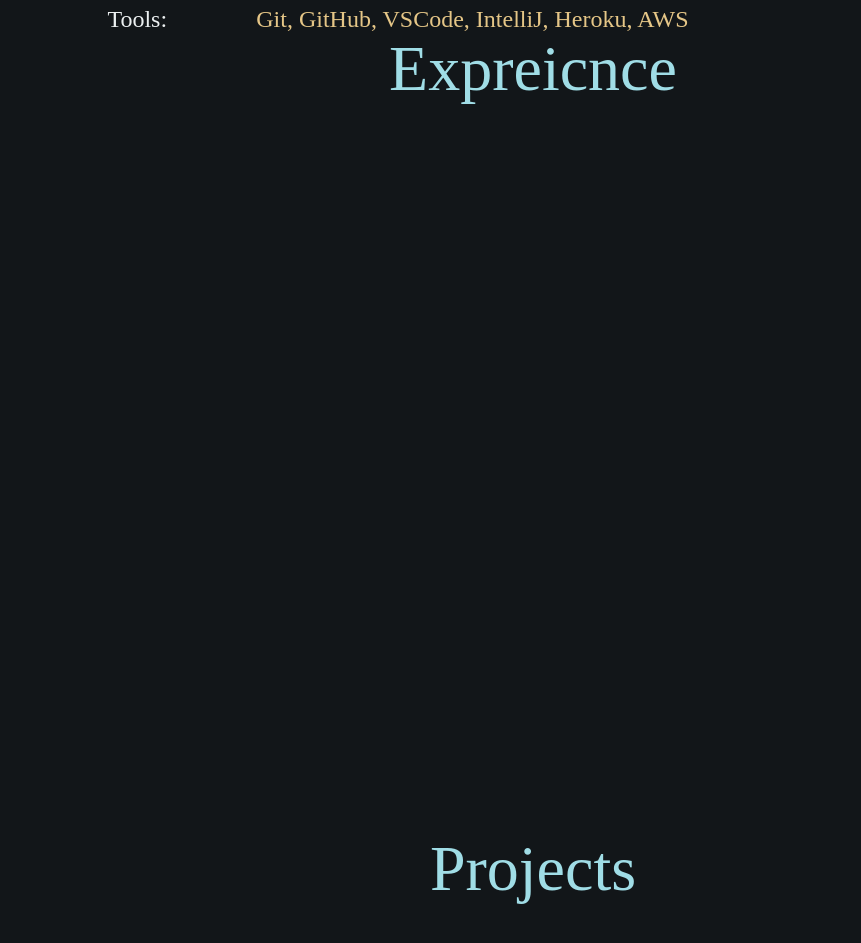
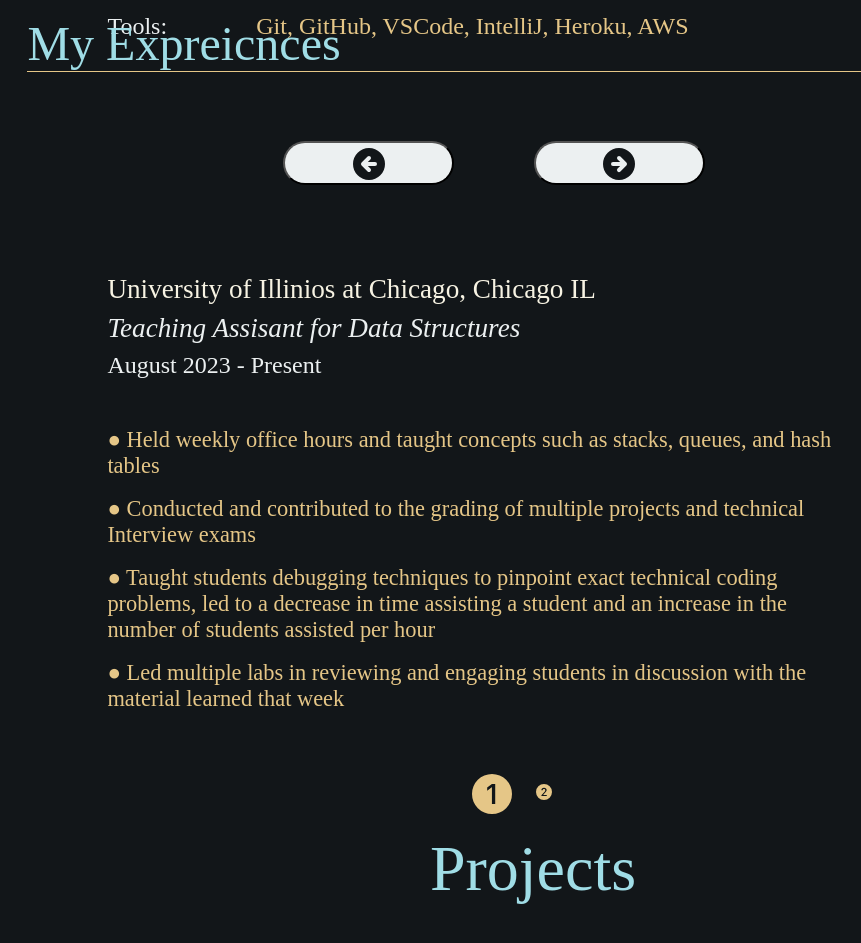
Before and after one commit to alisaeed10/Portfolio-website-with-react, a React (Vite) app: page / in a window 1280 px wide. Shown: the part 1640-2583 px from the top of the page, without its empty margins (107-968 px from the left). Built offline with nearby package versions, Linux system fonts and the light colour scheme.

Commit message:
finished expreinces section

```diff
--- a/package.json
+++ b/package.json
@@ -16,7 +16,8 @@
     "@fortawesome/free-solid-svg-icons": "^6.5.1",
     "@fortawesome/react-fontawesome": "^0.2.0",
     "react": "^18.2.0",
-    "react-dom": "^18.2.0"
+    "react-dom": "^18.2.0",
+    "react-icons": "^4.12.0"
   },
   "devDependencies": {
     "@types/react": "^18.2.37",
--- a/src/About/About.css
+++ b/src/About/About.css
@@ -5,10 +5,10 @@
     height: 100vh;
 }
 .line{
-    width: 90%;
+    width: 60rem;
     height: 0.1px;
     background-color: #E5C687;
-    margin-top: -4%;
+    margin-top: -3rem;
 }
 .about-title{
     font-size: 3rem;
@@ -27,7 +27,7 @@
     color: #ecf0f1;
 }
 .tech-skills{
-    margin-top: 2%;
+    margin-top: 2rem;
     margin-left: 3rem;
     color: #E5C687;
     font-size: 1.5rem;
@@ -60,11 +60,11 @@ display: flex;
 .about-image{
     border-radius: 50rem;
     margin-left: -10rem;
-    width: 17%;
+    width: 11rem;
 }
 .about-image2{
     border-radius: 50rem;
     border: 4px solid #E5C687;
     margin-left: 3rem;
-    width: 30%;
+    width: 20rem;
 }
--- a/src/Exp.tsx/Exp.css
+++ b/src/Exp.tsx/Exp.css
@@ -1,10 +1,86 @@
 .Exp{
     display: flex;
     flex-direction: column;
-    align-items: center;
+    margin-left: 10%;
     height: 100vh;
+
 }
 .Exp-title{
-    font-size: 4rem;
+    font-size: 3rem;
     color: #A0DDE6;
 }
+.exp-content{
+    display: flex;
+    flex-direction: column;
+    justify-content: space-between;
+    margin-left: 5rem;
+}
+.exp-employer{
+    color: #F7F3E3;
+    font-size: 1.7rem;
+}
+.exp-position{
+    color: #ecf0f1;
+    font-size: 1.7rem;
+    font-style: italic;
+    margin-top: -1.2rem;
+}
+.exp-date{
+    color: #ecf0f1;
+    font-size: 1.5rem;
+    margin-top: -1.2rem;
+    margin-bottom: 5%;
+}
+.exp-bulletpoint{
+    color: #E5C687;
+    font-size: 1.4rem;
+    margin-top: -0.5%;
+    width: 70%;
+}
+.next-slide-nav{
+    display: flex;
+    flex-direction: row;
+    justify-content: center;
+    align-items: center;
+    margin-top: 4rem;
+    margin-bottom: 5%;
+    background-color: #121619;
+    margin-right: 25%;
+}
+.next-slides{
+    background-color: #ecf0f1;
+    font-size: 2.5rem;
+    color: #121619;
+    margin-left: 5rem;
+    width: 20%;
+    border-radius: 10rem;
+    height: 80%;
+    cursor: pointer;
+}
+.next-slides:hover{
+    background-color: #E5C687;
+}
+.next-slide-text{
+    display: flex;
+    color: #E5C687;
+    margin-left: 5rem;
+    justify-content: center;
+    align-items: center;
+    margin-right: 17rem;
+}
+.next-slide-zero{
+    display: flex;
+    color: #E5C687;
+    margin-right: 1.5rem;
+    margin-left: 1.5rem;
+    font-size: 2.5rem;
+    border-radius: 2rem;
+}
+.next-slide-one{
+    display: flex;
+    color: #E5C687;
+    font-size: 2.5rem;
+    margin-left: 1.5rem;
+    margin-right: 1.5rem;
+    border-radius: 2rem;
+}
--- a/src/Exp.tsx/Exp.tsx
+++ b/src/Exp.tsx/Exp.tsx
@@ -1,4 +1,66 @@
+import { FontAwesomeIcon } from '@fortawesome/react-fontawesome';
+import { faWindowMinimize } from '@fortawesome/free-regular-svg-icons';
+import { useState } from 'react';
+import { HiArrowCircleLeft } from "react-icons/hi";
+import { HiArrowCircleRight } from "react-icons/hi";
+import { Bs1CircleFill } from "react-icons/bs";
+import { Bs2CircleFill } from "react-icons/bs";
+
+
 import './Exp.css';
+
 export function Expreineces() {
-    return <div className="Exp"><p className="Exp-title">Expreicnce</p></div>;
+    const [index, setIndex] = useState(0);
+    const [slideIndex, setSlideIndex] = useState(true);
+
+    const nextSlide = () => {
+        setIndex(1);
+        setSlideIndex(false);
+    }
+    const prevSlide = () => {
+        setIndex(0);
+        setSlideIndex(true);
+    }
+    const theExpreinces = [
+        [
+        "University of Illinios at Chicago, Chicago IL",
+        "Teaching Assisant for Data Structures",
+        "August 2023 - Present",
+        ["●  Held weekly office hours and taught concepts such as stacks, queues, and hash tables", "●  Conducted and contributed to the grading of multiple projects and technical Interview exams", "● Taught students debugging techniques to pinpoint exact technical coding problems, led to a decrease in time assisting a student and an increase in the number of students assisted per hour", "● Led multiple labs in reviewing and engaging students in discussion with the material learned that week"]
+
+        ],
+        [
+            "Alamal Alarabi, Tinley Park IL",
+            "Cashier",
+            "Sep 2018 - July 2021",
+            ["● Provided exceptional customer service by addressing inquiries and resolving complaints",
+            "● Demonstrated knowledge of procedures and policies, effectively answered customers' questions and concerns","●  Ensured shelves were stocked with merc handise and marked prices on items","● Efficiently managed company bills using various payment methods including cash, vouchers, and checks"]
+        ]
+
+    ]
+    return (
+        <div className="Exp">
+            <p className="Exp-title">My Expreicnces</p>
+            <FontAwesomeIcon icon={faWindowMinimize} className='line' />
+            <div className='next-slide-nav'>
+                <button className='next-slides' onClick={() => prevSlide()}><HiArrowCircleLeft />
+                </button>
+                <button className='next-slides' onClick={() => nextSlide()}><HiArrowCircleRight />
+                </button>
+            </div>
+            <div className='exp-content'>
+                <p className='exp-employer'>{theExpreinces[index][0]}</p>
+                <p className='exp-position'>{theExpreinces[index][1]}</p>
+                <p className='exp-date'>{theExpreinces[index][2]}</p>
+                {Array.isArray(theExpreinces[index][3])
+                    ? theExpreinces[index][3].map((item: string, num: number) => (
+                        <p className='exp-bulletpoint' key={num}>{item}</p>
+                    )) : <p>{theExpreinces[index][3]}</p>
 }
+            </div>
+            <div className='next-slide-text'>
+                <p className={slideIndex ? 'next-slide-zero' : ''}><Bs1CircleFill /></p>
+                <p className={slideIndex ? '' : 'next-slide-one'}><Bs2CircleFill /></p>
+            </div>
+        </div>);
+}
```
Also changed, not shown: 1 other file (tests, documents, lock files or other folders).
